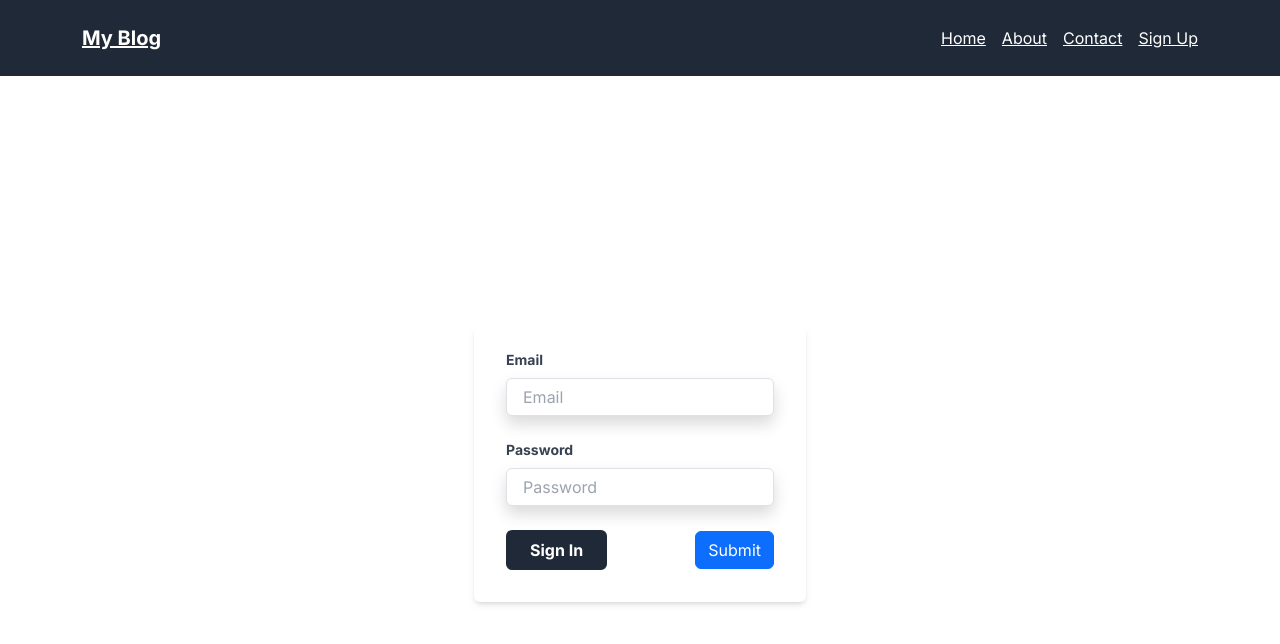
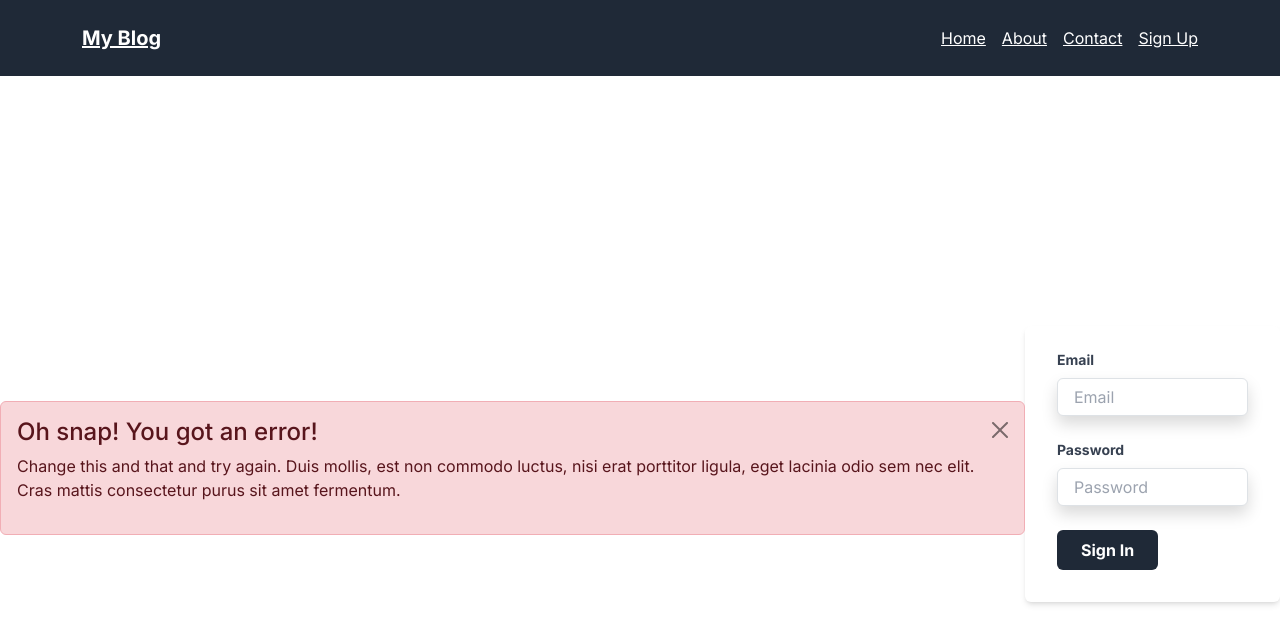
Before and after one commit to Vignesh9123/Blog-Website, a Next.js app: page /user/signin in a window 1280 px wide. Shown: the top 644 px of the page. Built offline with nearby package versions, Linux system fonts and the light colour scheme.

Commit message:
added alert

```diff
--- a/app/ui/signin/SigninComponent.js
+++ b/app/ui/signin/SigninComponent.js
@@ -1,10 +1,12 @@
 "use client"
 import React from 'react'
 import { Button } from 'react-bootstrap';
-import { useRef } from 'react';
+import { useRef,useState } from 'react';
 import 'bootstrap/dist/css/bootstrap.min.css'
+import Alert from 'react-bootstrap/Alert';
 
 const SigninComponent = () => {
+    const [show, setShow] = useState(true);
     const emailRef = useRef();
     const passwordRef = useRef();
 
@@ -18,6 +20,14 @@
 
     return (
         <div className="flex justify-center items-center h-screen">
+            {show && <Alert variant="danger" onClose={() => setShow(false)} dismissible>
+            <Alert.Heading>Oh snap! You got an error!</Alert.Heading>
+            <p>
+              Change this and that and try again. Duis mollis, est non commodo
+              luctus, nisi erat porttitor ligula, eget lacinia odio sem nec elit.
+              Cras mattis consectetur purus sit amet fermentum.
+            </p>
+          </Alert>}
             <form onSubmit={handleSubmit} className="bg-white shadow-md rounded px-8 pt-6 pb-8 mb-4">
                 <div className="mb-4">
                     <label className="block text-gray-700 text-sm font-bold mb-2" htmlFor="email">
@@ -52,9 +62,6 @@
                     >
                         Sign In
                     </button>
-                    <Button variant="primary" type="submit">
-                        Submit
-                    </Button>
                 </div>
             </form>
         </div>
```
